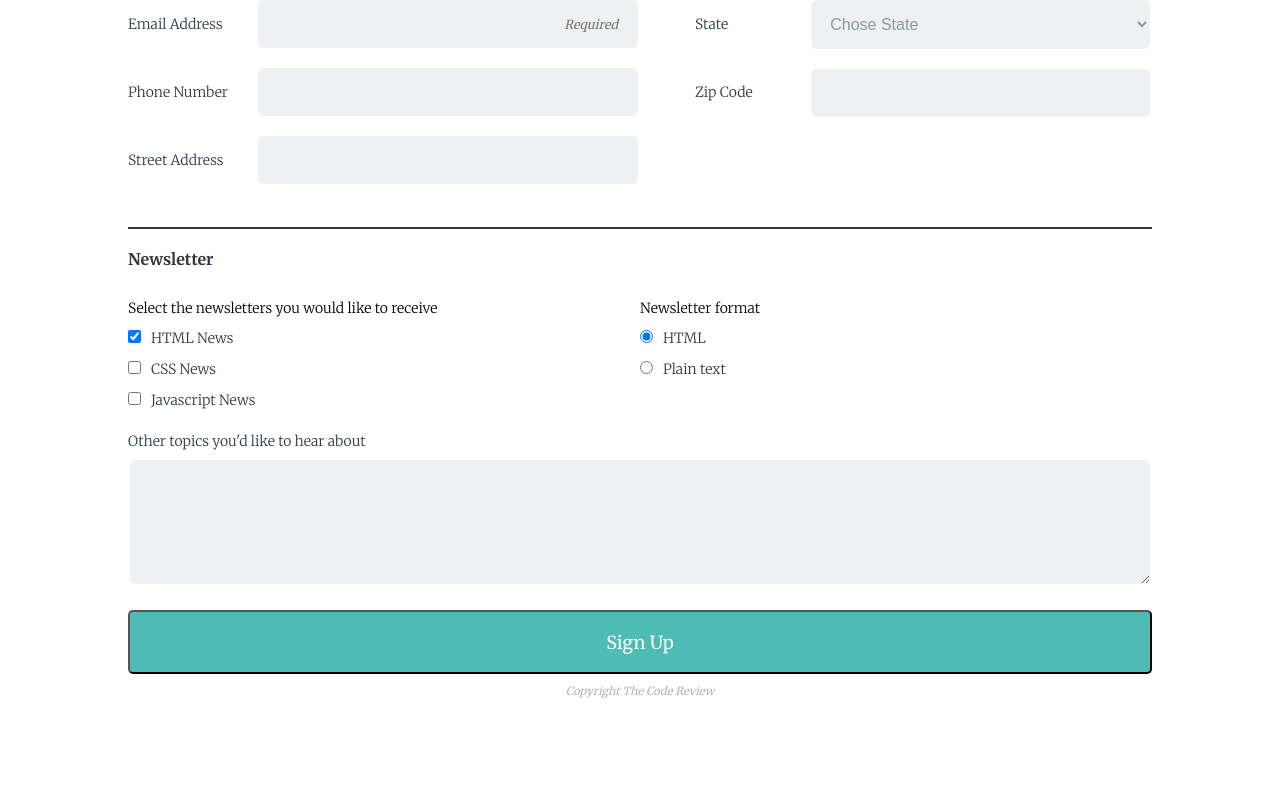
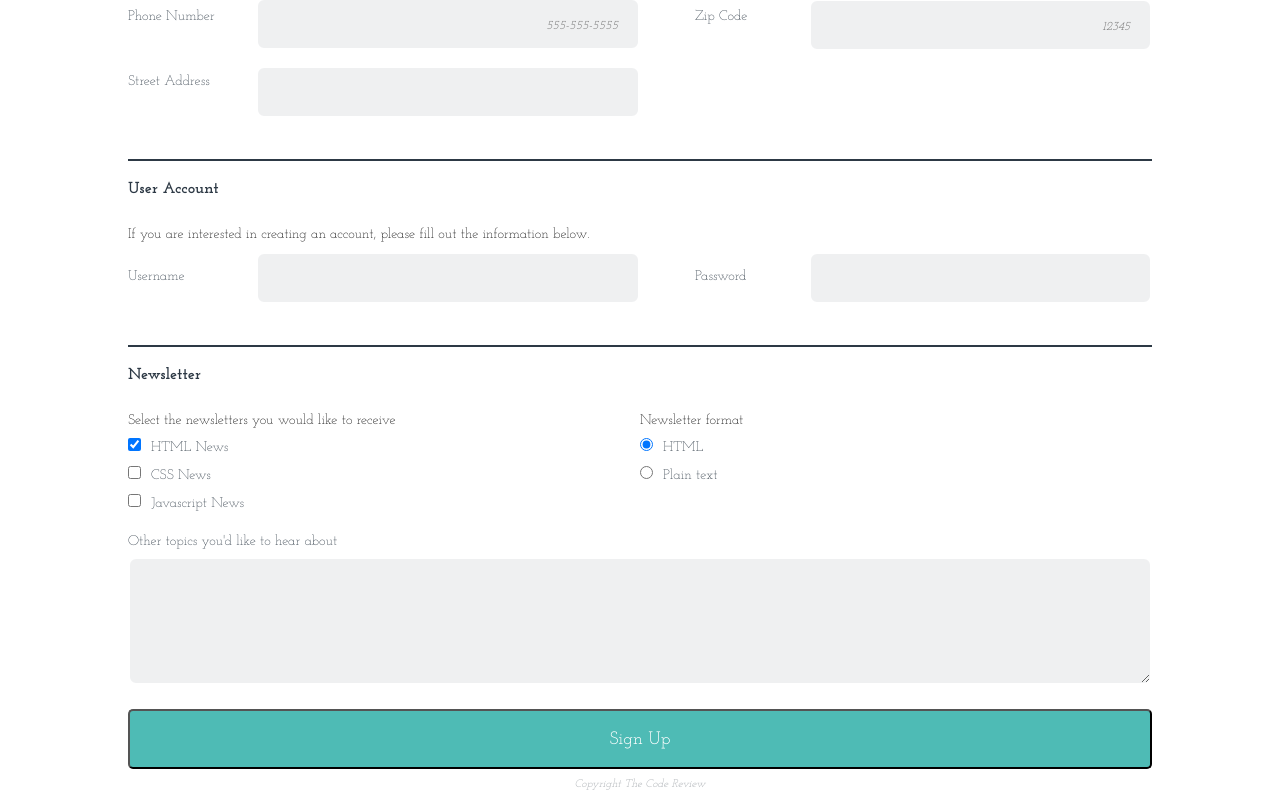
Before and after one commit to markgoho/TD-OnlineRegistration, a plain HTML site: page index.html in a window 1280 px wide. Shown: the part 412-1202 px from the top of the page. Before the commit the page ends 1110 px from the top, so only its background shows below. Drawn offline with Linux system fonts and the light colour scheme.

Commit message:
Meets Expectations

```diff
--- a/css/styles.css
+++ b/css/styles.css
@@ -11,7 +11,7 @@
 }
 
 body {
-	font-family: 'Merriweather', serif;
+	font-family: 'Josefin Slab', serif;
 }
 
 
@@ -36,7 +36,6 @@ h2 {
 	color: #2d3945;
 	font-size: 1em;
 	font-weight: 700;
-	padding-top: 50px;
 	padding-bottom: 10px;
 }
 
@@ -99,6 +98,7 @@ input, select, textarea {
 input[type=text]:focus,
 input[type=tel]:focus,
 input[type=email]:focus,
+input[type=password]:focus,
 textarea:focus,
 select:focus {
     border: 2px solid #46698b;
@@ -107,6 +107,7 @@ select:focus {
 input[type=text],
 input[type=tel],
 input[type=email],
+input[type=password],
 textarea,
 select {
 	border: 2px solid white;
@@ -146,7 +147,7 @@ input[type="radio"] {
 }
 
 button {
-	font-family: Merriweather, sans-serif;
+	font-family: 'Josefin Slab', serif;
 	padding: 19px 39px 18px 39px;
 	color: #FFF;
 	background-color: #4ebbb5;
@@ -167,7 +168,7 @@ button {
 
 
 ::-webkit-input-placeholder {
-	font-family: Merriweather, sans-serif;
+	font-family: 'Josefin Slab', serif;
 	text-align: right;
 	font-size: .775em;
 	font-style: italic;
@@ -211,6 +212,7 @@ button {
 
 @media (min-width: 1025px) {
 
+
 	.signup-info,
 	form {
 		max-width: 1024px;
--- a/index.html
+++ b/index.html
@@ -5,7 +5,7 @@
     <title>Mark Goho's Profile</title>
     <meta name="viewport" content="width=device-width, initial-scale=1.0">
     <link rel="stylesheet" type="text/css" href="css/styles.css">
-    <link href='https://fonts.googleapis.com/css?family=Merriweather:300,400,700' rel='stylesheet' type='text/css'>
+    <link href='https://fonts.googleapis.com/css?family=Josefin+Slab:300,400,700' rel='stylesheet' type='text/css'>
   </head>
   <body>
 	  <div class="header">
@@ -29,13 +29,13 @@
 
 		  	<div class="contact-left">
 			  	<label for="name">Full Name</label>
-			  	<input type="text" id="name" name="contact_name" placeholder="Required" required>
+			  	<input type="text" id="name" name="contact_name" placeholder="Required" aria-required=”true” required pattern="[A-Za-z-0-9]+\s[A-Za-z-'0-9]+" title="firstname lastname">
 
 			  	<label for="email">Email Address</label>
 			  	<input type="email" id="email" name="contact_email" placeholder="Required" required>
 
 			  	<label for="phone">Phone Number</label>
-			  	<input type="tel" id="phone" name="contact_phone">
+			  	<input type="tel" id="phone" placeholder="555-555-5555" name="contact_phone">
 
 			  	<label for="street">Street Address</label>
 			  	<input type="text" id="street" name="contact_street">
@@ -102,8 +102,27 @@
 				</select>
 
 				<label for="zip">Zip Code</label>
-			  	<input type="text" id="zip" name="contact_zip">
+			  	<input type="text" id="zip" placeholder="12345" name="contact_zip">
 		  	</div>
+
+		</fieldset>
+
+		<hr>
+
+		<fieldset class="flexible">
+
+			<legend>User Account</legend>
+			<p>If you are interested in creating an account, please fill out the information below.</p>
+
+			<div class="contact-left">
+				<label for="username">Username</label>
+				<input type="text" id="username" name="contact_username">
+			</div>
+
+			<div class="contact-right">
+				<label for="password">Password</label>
+				<input type="password" id="password" name="contact_password">
+			</div>
 
 		</fieldset>
 
```
